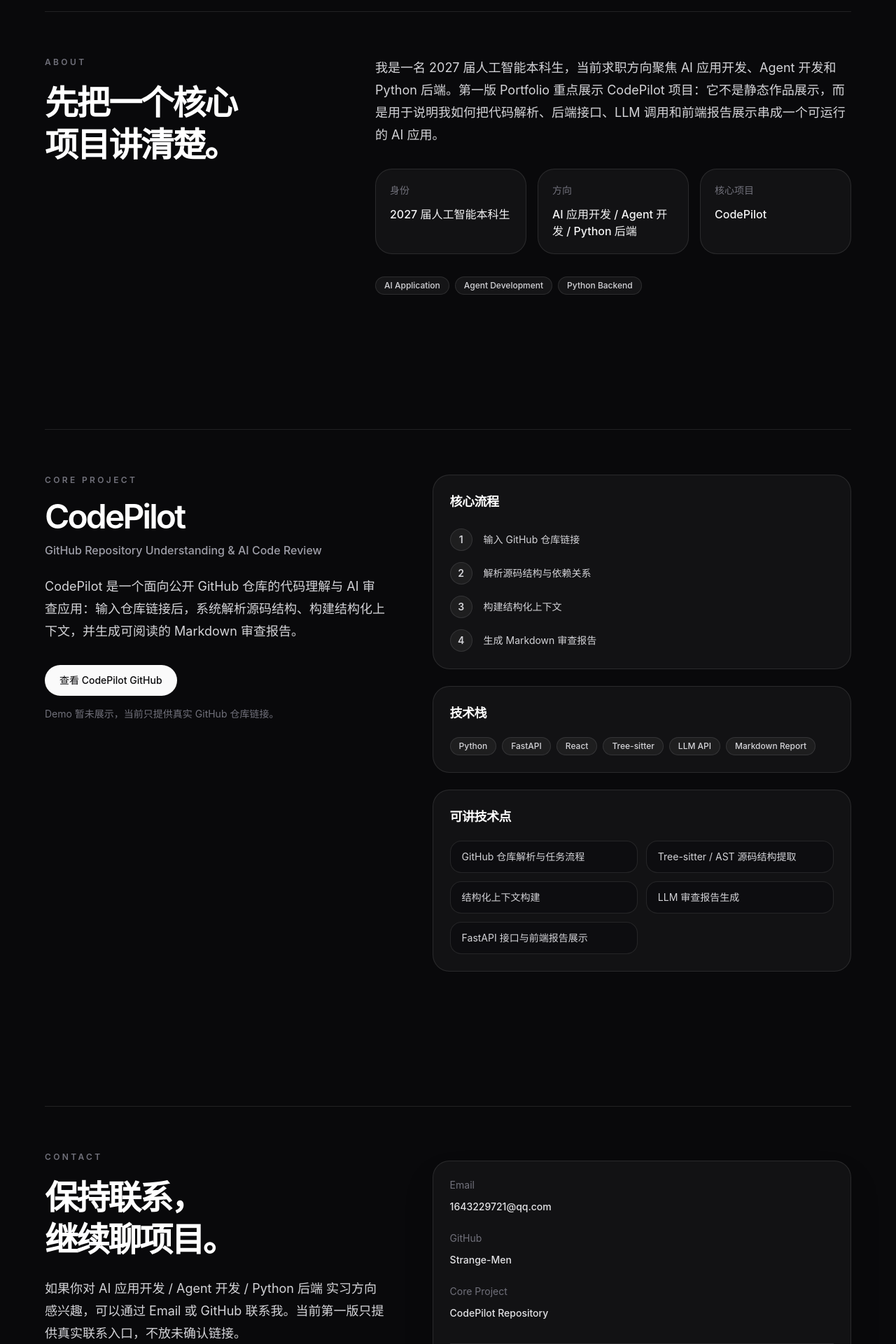
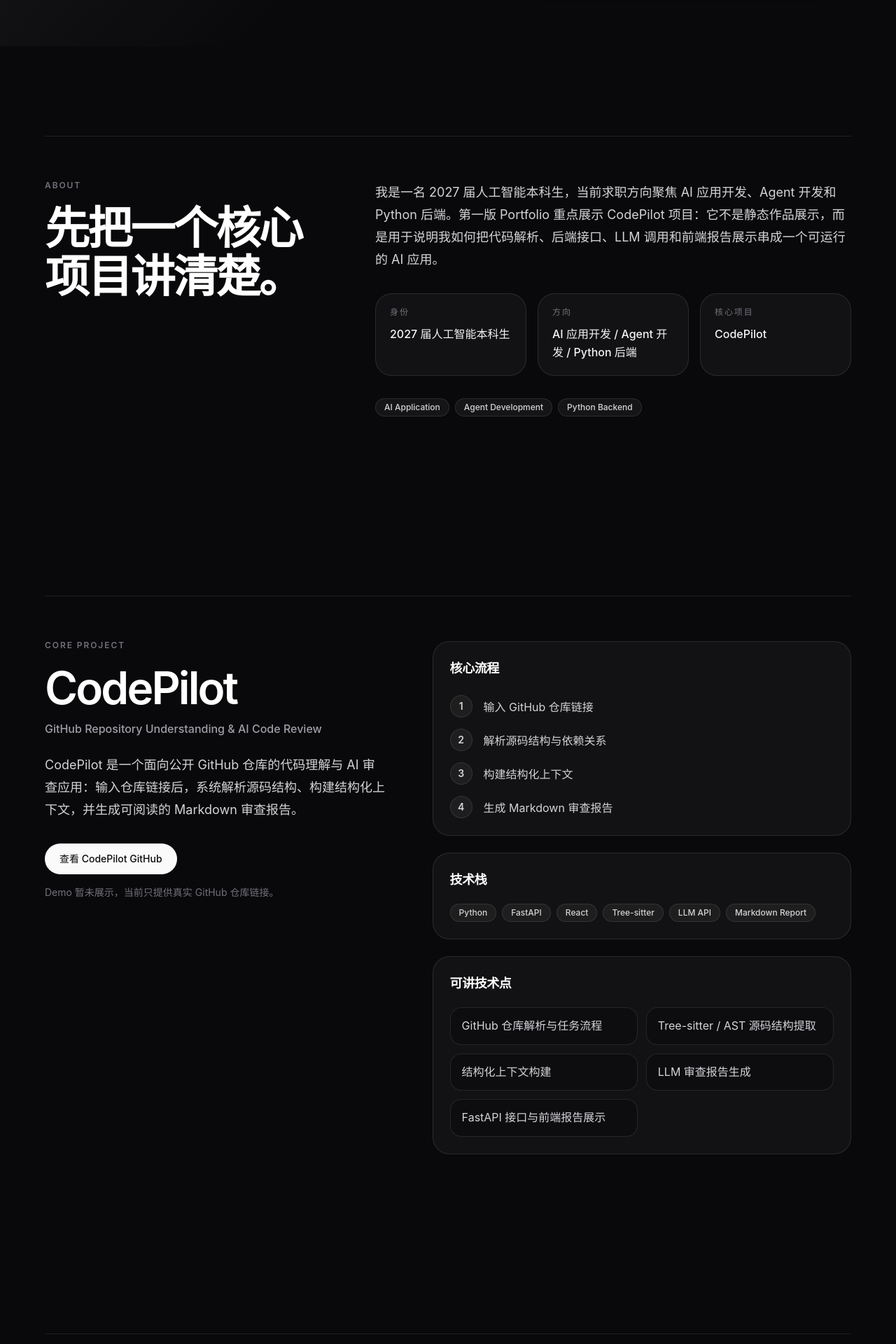
Before and after one commit to Strange-Men/Portfolio, a React (Vite) app: page / in a window 1280 px wide. Shown: the part 880-2800 px from the top of the page at 70% size. Built offline with nearby package versions, Linux system fonts and the light colour scheme; the HTML template or start-up script is replaced by a standard one.

Commit message:
style(v1.15.0-typography-system): add typography system

```diff
--- a/src/components/sections/AboutSection.tsx
+++ b/src/components/sections/AboutSection.tsx
@@ -6,7 +6,7 @@
   return (
     <section
       id="about"
-      className="bg-zinc-950 px-6 py-24 text-zinc-50"
+      className="bg-zinc-950 px-6 section-y text-zinc-50"
       aria-labelledby="about-title"
     >
       <div className="mx-auto grid w-full max-w-6xl gap-10 border-t border-white/10 pt-16 lg:grid-cols-[0.75fr_1.25fr] lg:gap-16">
@@ -14,35 +14,35 @@
           <SectionLabel>About</SectionLabel>
           <h2
             id="about-title"
-            className="mt-5 text-3xl font-semibold leading-tight tracking-[-0.05em] text-balance text-white sm:text-4xl md:text-5xl"
+            className="text-section-title mt-5 font-semibold text-balance text-white"
           >
             先把一个核心项目讲清楚。
           </h2>
         </div>
 
         <div className="space-y-8">
-          <p className="max-w-3xl text-base leading-8 text-zinc-300 sm:text-lg">
+          <p className="text-body-lg max-w-3xl text-zinc-300">
             {profile.about}
           </p>
 
           <div className="grid gap-4 sm:grid-cols-3">
             <div className="rounded-3xl border border-white/10 bg-white/[0.04] p-5">
-              <p className="text-sm text-zinc-500">身份</p>
-              <p className="mt-3 text-base font-medium text-zinc-100">
+              <p className="text-label text-zinc-500">身份</p>
+              <p className="mt-3 text-base font-medium leading-relaxed text-zinc-100">
                 {profile.identity}
               </p>
             </div>
 
             <div className="rounded-3xl border border-white/10 bg-white/[0.04] p-5">
-              <p className="text-sm text-zinc-500">方向</p>
-              <p className="mt-3 text-base font-medium text-zinc-100">
+              <p className="text-label text-zinc-500">方向</p>
+              <p className="mt-3 text-base font-medium leading-relaxed text-zinc-100">
                 {profile.directions.join(' / ')}
               </p>
             </div>
 
             <div className="rounded-3xl border border-white/10 bg-white/[0.04] p-5">
-              <p className="text-sm text-zinc-500">核心项目</p>
-              <p className="mt-3 text-base font-medium text-zinc-100">
+              <p className="text-label text-zinc-500">核心项目</p>
+              <p className="mt-3 text-base font-medium leading-relaxed text-zinc-100">
                 {codepilot.name}
               </p>
             </div>
--- a/src/components/sections/CodePilotSection.tsx
+++ b/src/components/sections/CodePilotSection.tsx
@@ -5,7 +5,7 @@
   return (
     <section
       id="codepilot"
-      className="bg-zinc-950 px-6 py-24 text-zinc-50"
+      className="bg-zinc-950 px-6 section-y text-zinc-50"
       aria-labelledby="codepilot-title"
     >
       <div className="mx-auto w-full max-w-6xl border-t border-white/10 pt-16">
@@ -15,7 +15,7 @@
 
             <h2
               id="codepilot-title"
-              className="mt-5 text-4xl font-semibold tracking-[-0.06em] text-white sm:text-5xl"
+              className="text-section-title mt-5 font-semibold text-balance text-white"
             >
               {codepilot.name}
             </h2>
@@ -24,7 +24,7 @@
               {codepilot.subtitle}
             </p>
 
-            <p className="mt-6 max-w-xl text-base leading-8 text-zinc-300 sm:text-lg">
+            <p className="text-body-lg mt-6 max-w-xl text-zinc-300">
               {codepilot.description}
             </p>
 
@@ -47,7 +47,7 @@
 
           <div className="space-y-6">
             <div className="min-w-0 rounded-3xl border border-white/10 bg-white/[0.04] p-6">
-              <h3 className="text-lg font-semibold tracking-[-0.03em] text-white">
+              <h3 className="text-lg font-semibold tracking-tight text-white">
                 核心流程
               </h3>
 
@@ -57,7 +57,7 @@
                     <span className="flex h-8 w-8 shrink-0 items-center justify-center rounded-full border border-white/10 bg-white/5 text-sm font-semibold text-zinc-300">
                       {index + 1}
                     </span>
-                    <span className="pt-1 text-sm leading-6 text-zinc-300">
+                    <span className="text-body-default pt-1 text-zinc-300">
                       {item}
                     </span>
                   </li>
@@ -66,7 +66,7 @@
             </div>
 
             <div className="min-w-0 rounded-3xl border border-white/10 bg-white/[0.04] p-6">
-              <h3 className="text-lg font-semibold tracking-[-0.03em] text-white">
+              <h3 className="text-lg font-semibold tracking-tight text-white">
                 技术栈
               </h3>
 
@@ -78,7 +78,7 @@
             </div>
 
             <div className="min-w-0 rounded-3xl border border-white/10 bg-white/[0.04] p-6">
-              <h3 className="text-lg font-semibold tracking-[-0.03em] text-white">
+              <h3 className="text-lg font-semibold tracking-tight text-white">
                 可讲技术点
               </h3>
 
@@ -86,7 +86,7 @@
                 {codepilot.talkingPoints.map((point) => (
                   <li
                     key={point}
-                    className="min-w-0 break-words rounded-2xl border border-white/10 bg-zinc-950/40 px-4 py-3 text-sm text-zinc-300"
+                    className="text-body-default min-w-0 break-words rounded-2xl border border-white/10 bg-zinc-950/40 px-4 py-3 text-zinc-300"
                   >
                     {point}
                   </li>
--- a/src/components/sections/ContactSection.tsx
+++ b/src/components/sections/ContactSection.tsx
@@ -6,7 +6,7 @@
   return (
     <section
       id="contact"
-      className="bg-zinc-950 px-6 py-24 text-zinc-50"
+      className="bg-zinc-950 px-6 section-y text-zinc-50"
       aria-labelledby="contact-title"
     >
       <div className="mx-auto w-full max-w-6xl border-t border-white/10 pt-16">
@@ -16,12 +16,12 @@
 
             <h2
               id="contact-title"
-              className="mt-5 text-3xl font-semibold leading-tight tracking-[-0.06em] text-balance text-white sm:text-4xl md:text-5xl"
+              className="text-section-title mt-5 font-semibold text-balance text-white"
             >
               保持联系，继续聊项目。
             </h2>
 
-            <p className="mt-6 max-w-2xl text-base leading-8 text-zinc-300 sm:text-lg">
+            <p className="text-body-lg mt-6 max-w-2xl text-zinc-300">
               如果你对 {profile.directions.join(' / ')} 实习方向感兴趣，可以通过
               Email 或 GitHub 联系我。当前第一版只提供真实联系入口，不放未确认链接。
             </p>
@@ -40,7 +40,7 @@
           <div className="rounded-3xl border border-white/10 bg-white/[0.04] p-6 shadow-2xl shadow-black/30">
             <div className="space-y-6">
               <div>
-                <p className="text-sm text-zinc-500">Email</p>
+                <p className="text-label text-zinc-500">Email</p>
                 <div className="mt-2">
                   <ExternalLink href={links.emailHref} openInNewTab={false}>
                     {links.email}
@@ -49,14 +49,14 @@
               </div>
 
               <div>
-                <p className="text-sm text-zinc-500">GitHub</p>
+                <p className="text-label text-zinc-500">GitHub</p>
                 <div className="mt-2">
                   <ExternalLink href={links.github}>Strange-Men</ExternalLink>
                 </div>
               </div>
 
               <div>
-                <p className="text-sm text-zinc-500">Core Project</p>
+                <p className="text-label text-zinc-500">Core Project</p>
                 <div className="mt-2">
                   <ExternalLink href={links.codepilotGithub}>
                     CodePilot Repository
@@ -65,7 +65,7 @@
               </div>
             </div>
 
-            <p className="mt-8 border-t border-white/10 pt-6 text-sm leading-7 text-zinc-500">
+            <p className="text-body-default mt-8 border-t border-white/10 pt-6 text-zinc-500">
               当前没有展示简历下载、未确认 Demo 或其他平台入口，避免出现空链接和假链接。
             </p>
           </div>
--- a/src/components/ui/SectionLabel.tsx
+++ b/src/components/ui/SectionLabel.tsx
@@ -9,7 +9,7 @@
   return (
     <p
       className={[
-        'text-xs font-semibold uppercase tracking-[0.28em] text-zinc-500',
+        'text-label font-semibold text-zinc-500',
         className,
       ].join(' ')}
     >
--- a/src/index.css
+++ b/src/index.css
@@ -1,8 +1,31 @@
 @import "tailwindcss";
 
 :root {
-  font-family:
-    Inter, system-ui, -apple-system, BlinkMacSystemFont, "Segoe UI", sans-serif;
+  --font-sans: Inter, ui-sans-serif, system-ui, -apple-system, BlinkMacSystemFont,
+    "Segoe UI", "Noto Sans SC", "Microsoft YaHei", "PingFang SC", "Hiragino Sans GB",
+    sans-serif;
+
+  --text-display: clamp(3rem, 8vw, 6.5rem);
+  --leading-display: 1.02;
+  --tracking-display: -0.055em;
+
+  --text-section-title: clamp(2.25rem, 5vw, 4.5rem);
+  --leading-section-title: 1.08;
+  --tracking-section-title: -0.045em;
+
+  --text-body-lg: 1.125rem;
+  --leading-body-lg: 1.78;
+
+  --text-body: 1rem;
+  --leading-body: 1.72;
+
+  --text-label: 0.75rem;
+  --leading-label: 1;
+  --tracking-label: 0.16em;
+
+  --section-y: clamp(5rem, 10vw, 8rem);
+
+  font-family: var(--font-sans);
   color: #fafafa;
   background: #09090b;
 }
@@ -11,8 +34,10 @@
   box-sizing: border-box;
 }
 
+@layer base {
   html {
     scroll-behavior: smooth;
+    font-family: var(--font-sans);
   }
 
   body {
@@ -20,4 +45,45 @@
     min-width: 320px;
     min-height: 100vh;
     background: #09090b;
+    font-family: var(--font-sans);
+    text-rendering: optimizeLegibility;
+    -webkit-font-smoothing: antialiased;
+    -moz-osx-font-smoothing: grayscale;
   }
+}
+
+@layer utilities {
+  .text-display {
+    font-size: var(--text-display);
+    line-height: var(--leading-display);
+    letter-spacing: var(--tracking-display);
+  }
+
+  .text-section-title {
+    font-size: var(--text-section-title);
+    line-height: var(--leading-section-title);
+    letter-spacing: var(--tracking-section-title);
+  }
+
+  .text-body-lg {
+    font-size: var(--text-body-lg);
+    line-height: var(--leading-body-lg);
+  }
+
+  .text-body-default {
+    font-size: var(--text-body);
+    line-height: var(--leading-body);
+  }
+
+  .text-label {
+    font-size: var(--text-label);
+    line-height: var(--leading-label);
+    letter-spacing: var(--tracking-label);
+    text-transform: uppercase;
+  }
+
+  .section-y {
+    padding-top: var(--section-y);
+    padding-bottom: var(--section-y);
+  }
+}
```
Also changed, not shown: src/components/sections/HeroSection.tsx (+5 -5 lines), 2 other files (tests, documents, lock files or other folders). Lines whose indentation alone changed are shown as unchanged.
